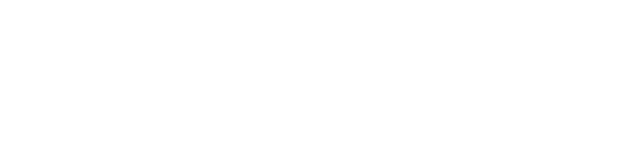
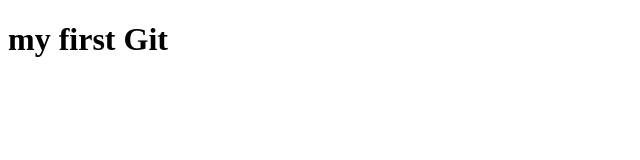
Before and after one commit to loic37dev/armelleS, a plain HTML site: page index.html in a window 1280 px wide. Shown: the whole page, without its empty margins (0-640 px from the left). Drawn offline with Linux system fonts and the light colour scheme.

Commit message:
Update index.html

```diff
--- a/index.html
+++ b/index.html
@@ -6,6 +6,6 @@
     <title>Document</title>
 </head>
 <body>
-
+    <h1>my first Git</h1>
 </body>
 </html>
```
